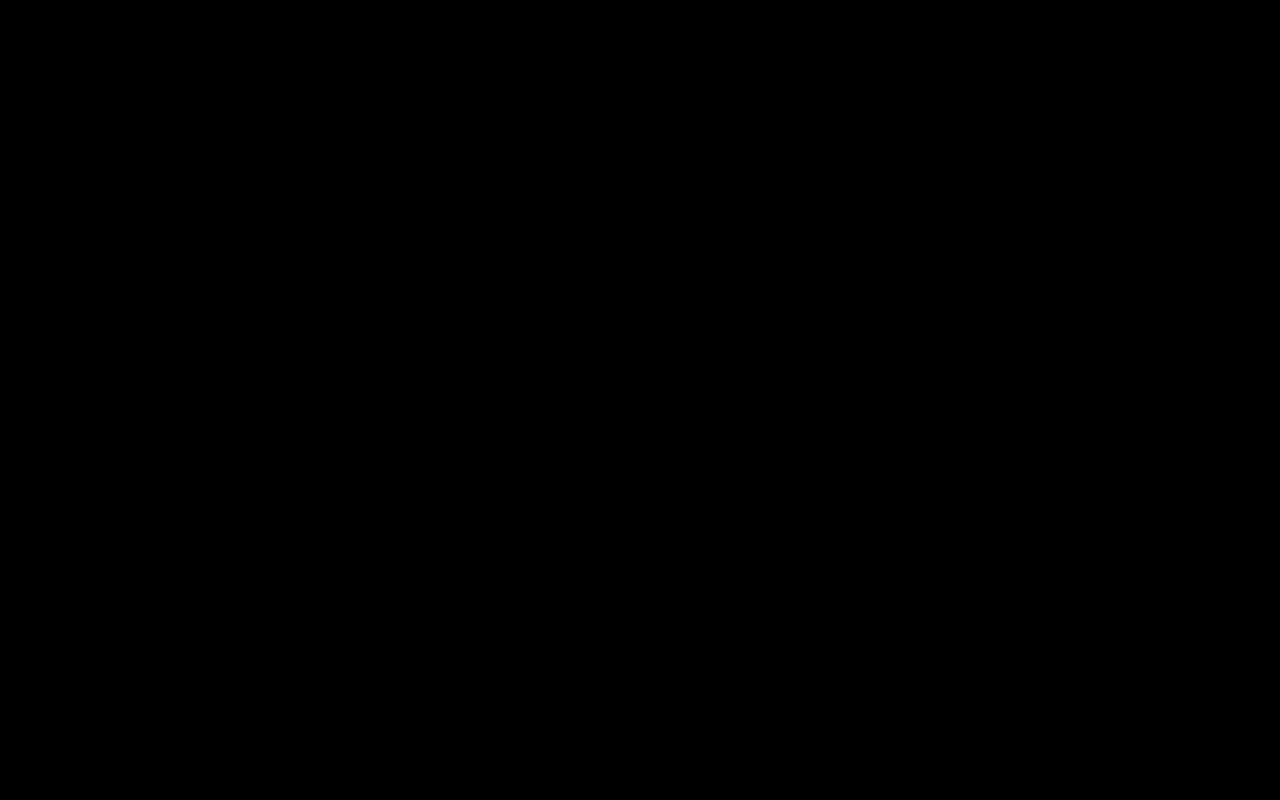
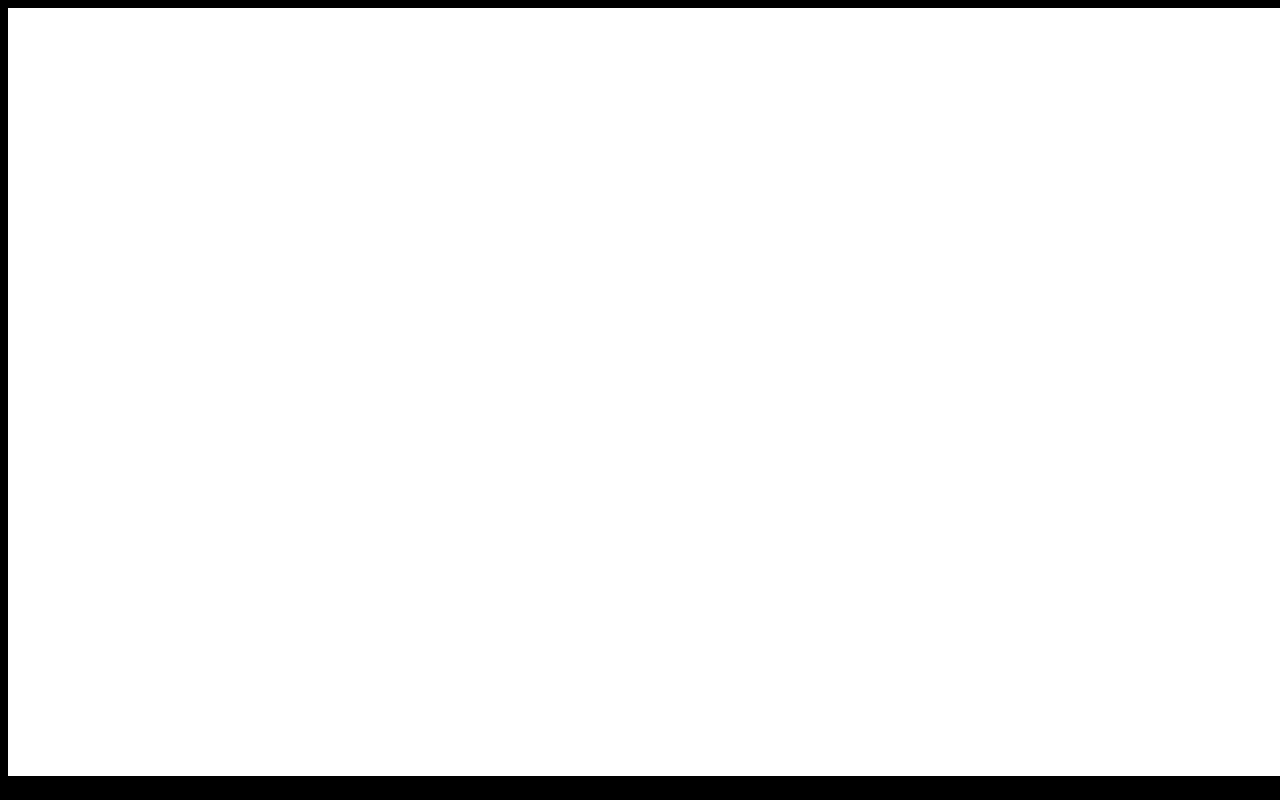
Before and after one commit to Repo1206/tower-defense, a plain HTML site: page index.html in a window 1280 px wide. Drawn offline with Linux system fonts and the light colour scheme.

Commit message:
modified:   index.html 	new file:   js/script.js 	new file:   styles.css

```diff
--- a/index.html
+++ b/index.html
@@ -1,6 +1,14 @@
-<style>
-    body{
-        background-color: black;
-    }
-</style>
-<canvas></canvas>
+<!DOCTYPE html>
+<html lang="en">
+<head>
+    <meta charset="UTF-8">
+    <meta name="viewport" content="width=device-width, initial-scale=1.0">
+    <title>Document</title>
+    <link rel="stylesheet" href="styles.css">
+</head>
+<body>
+
+    <canvas></canvas>
+    <script src="./js/script.js"></script>
+</body>
+</html>
--- /dev/null
+++ b/js/script.js
@@ -0,0 +1,8 @@
+const canvas = document.querySelector('canvas')
+const c = canvas.getContext('2d')
+
+canvas.width = 1280
+canvas.height = 768
+
+c.fillStyle = 'white'
+c.fillRect(0, 0, canvas.width, canvas.height)
--- /dev/null
+++ b/styles.css
@@ -0,0 +1,4 @@
+body{
+    background-color: black;
+    overflow: hidden;
+}
```
